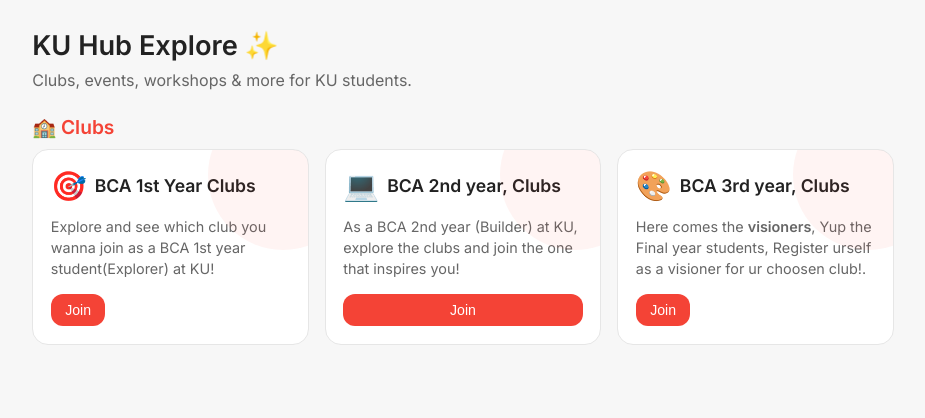
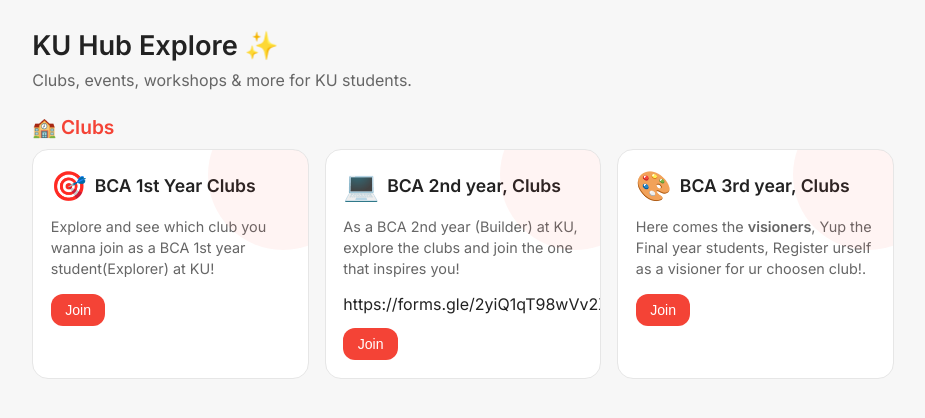
Before and after one commit to nawazuddin-nz/hub, a plain HTML site: page html/events.html in a window 1280 px wide. Shown: the whole page, without its empty margins (177-1102 px from the left). Drawn offline with Linux system fonts and the light colour scheme.

Commit message:
Update events.html

```diff
--- a/html/events.html
+++ b/html/events.html
@@ -175,7 +175,8 @@
         <div class="card-desc">
           As a BCA 2nd year (Builder) at KU, explore the clubs and join the one that inspires you!
         </div>
-        <button class="card-btn">Join</button>
+        https://forms.gle/2yiQ1qT98wVv2XfNA
+ <a href="https://forms.gle/2yiQ1qT98wVv2XfNA"> <button class="card-btn">Join</button></a>
       </div>
 
       <!-- CARD 3 -->
```
